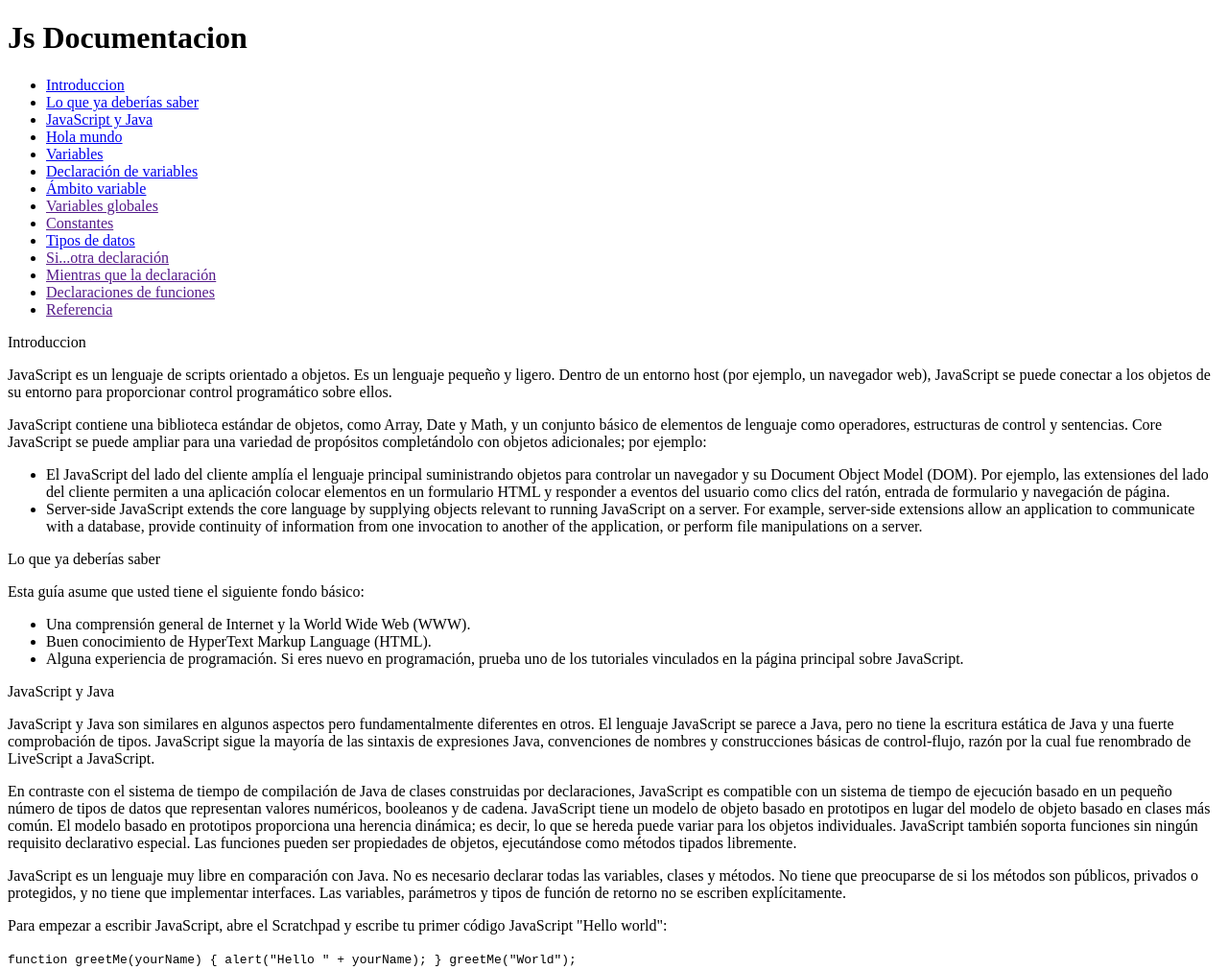
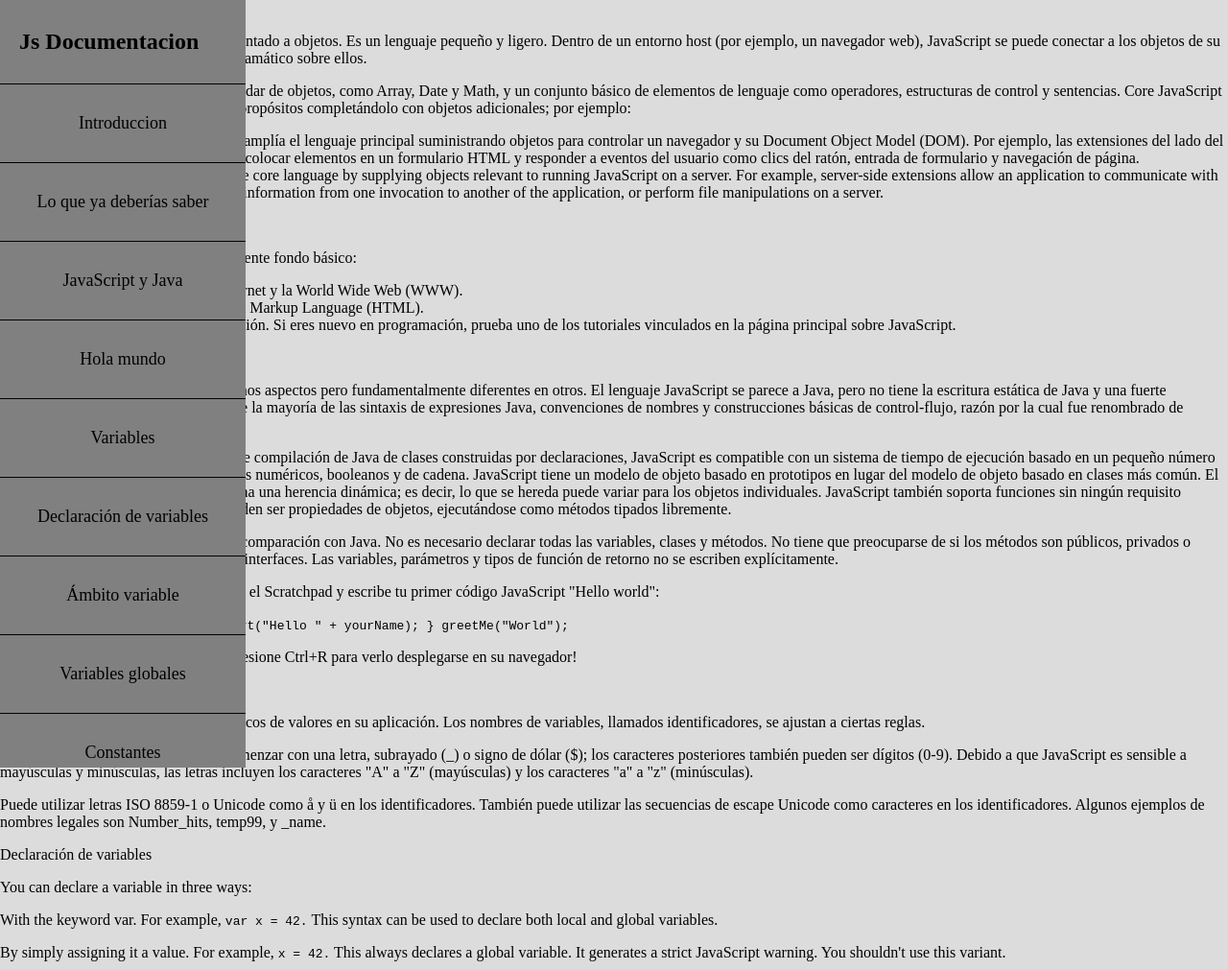
Before and after one commit to juancjj/Documentation_Page, a plain HTML site: page index.html in a window 1280 px wide. Shown: the top 1011 px of the page at 96% size. Drawn offline with Linux system fonts and the light colour scheme.

Commit message:
se le dio estilos a la barra de navegacion y se le agrego el scroll

```diff
--- a/index.html
+++ b/index.html
@@ -3,15 +3,16 @@
     <head>
         <meta charset="UTF-8">
         <meta name="viewport" content="width=device-width, initial-scale=1.0">
+        <link rel="stylesheet" href="./styles.css">
         <title>Pagina DE Documetacion</title>
     </head>
 
     <body>
-        <div class="container-header">
-            <header class="header">
-                <h1>Js Documentacion</h1>
-            </header>
+        <!-- <div class="container-header"> -->
             <nav id="navbar">
+                <header class="header">
+                    <h1>Js Documentacion</h1>
+                </header>
                 <ul>
                     <li><a class="nav-link" href="#introduccion">Introduccion</a></li>
                     <li><a class="nav-link" href="#Lo_que_ya_deberías_saber">Lo que ya deberías saber</a></li>
@@ -29,7 +30,7 @@
                     <li><a class="nav-link" href="">Referencia</a></li>
                 </ul>
             </nav>
-        </div>
+        <!-- </div> -->
         <main id="main-doc">
             <section class="main-section" id="introduccion">
                 <header>Introduccion</header>
@@ -129,7 +130,12 @@
             <section class="main-section"></section>
             <section class="main-section"></section>
             <section class="main-section"></section>
-            <section class="main-section"></section>
+            <section class="main-section" id="Reference">
+                <header>Reference</header>
+                <ul>
+                    <li>All the documentation in this page is taken from<a href="https://developer.mozilla.org/es/docs/Web/JavaScript">MDN</a></li>
+                </ul>
+            </section>
         </main>
     </body>
 </html>
--- a/styles.css
+++ b/styles.css
@@ -1,3 +1,49 @@
-*{
+body{
+    margin: 0;
+    padding: 0;
+    background-color: gainsboro;
+}
 
+#navbar{
+    position: fixed;
+    width: 20%;
+    top: 0;
+    left: 0;
+    height: 100%;
+    background-color: grey;
+    text-align: left;
+    display: inline-block;
+    overflow-y: scroll;
 }
+
+.header{
+    border-bottom: 1px solid black;
+}
+
+.header h1{
+    margin: 30px 0;
+    padding: 0px 20px;
+}
+
+nav ul {
+    list-style: none;
+    text-align: center;
+    padding: 0;
+}
+ nav ul li{
+    border-bottom: 1px solid black;
+ }
+
+.nav-link{
+    display: block;
+    text-decoration: none;
+    margin: 30px 0;
+    padding: 0px 10px;
+    color: black;
+    font-size: 18px;
+}
+
+.nav-link:hover{
+    color: blanchedalmond;
+    font-weight: bold;
+}
```
